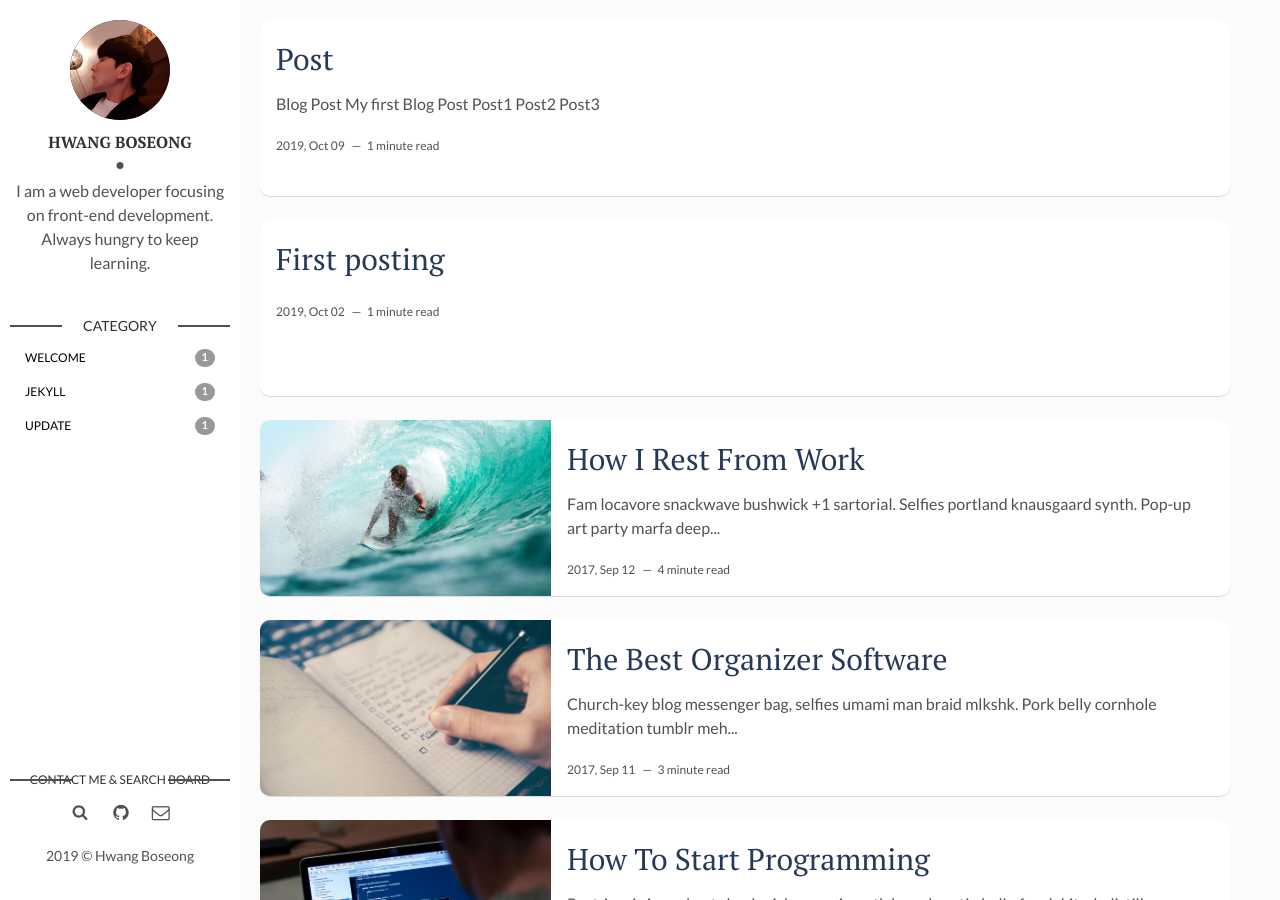
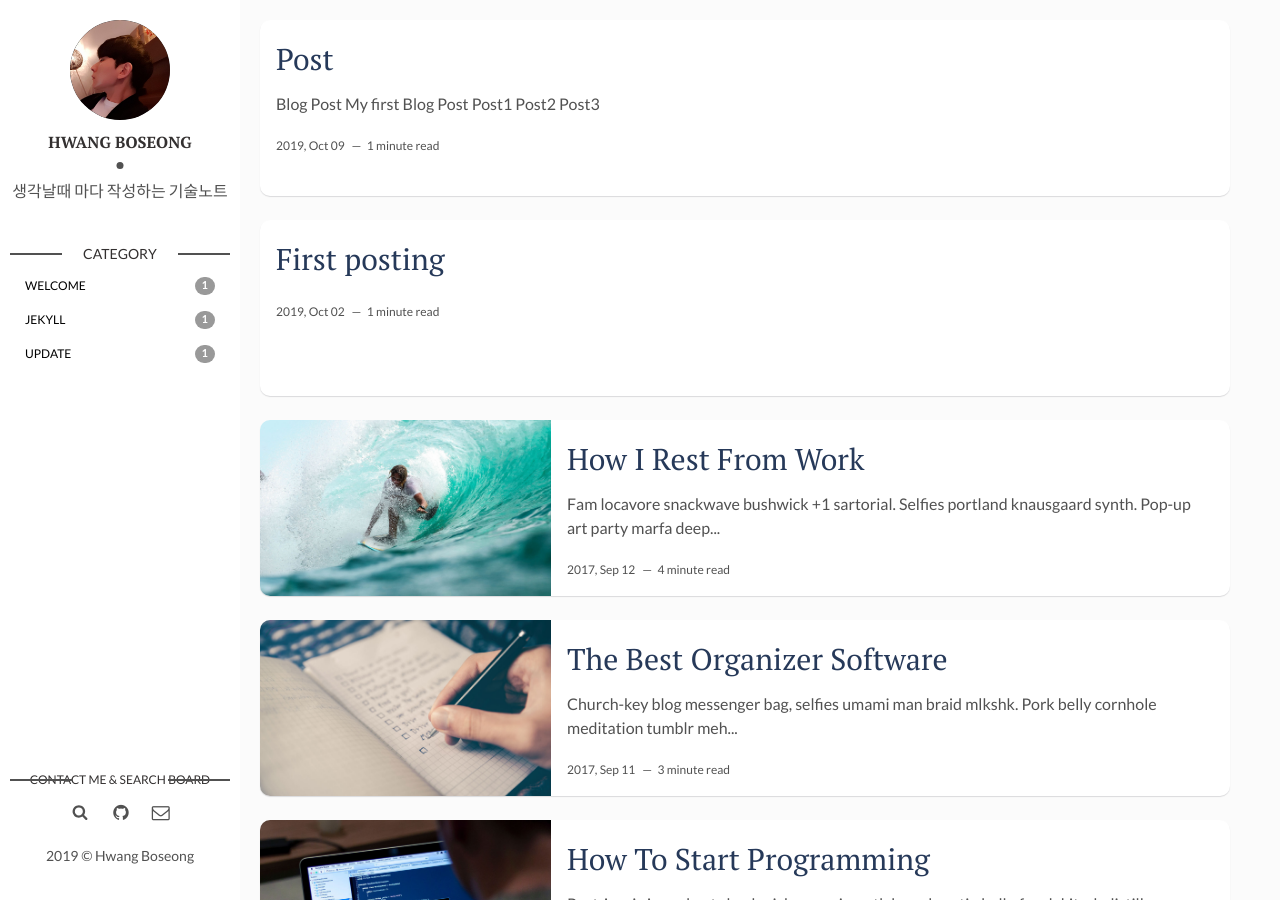
Before and after one commit to hboseong/hboseong.github.io, a Jekyll site: the page built from index.html, in a window 1280 px wide and 900 px high. Built offline with Jekyll 4.4.1, drawn with Linux system fonts in a browser that asks for light colours; the list of posts is cut into pages by our own code.

Commit message:
Update _config.yml

```diff
--- a/_config.yml
+++ b/_config.yml
@@ -11,7 +11,7 @@ site-twitter: #if your site has a twitter account, enter it here
 # Author Settings
 author: Hwang Boseong # add your name
 author-img: boseong_slide.jpg # add your photo
-about-author: I am a web developer focusing on front-end development. Always hungry to keep learning. # add description
+about-author: 생각날때 마다 작성하는 기술노트 # add description
 social-twitter: # add your Twitter handle
 social-facebook: # add your Facebook handle
 social-github: artemsheludko # add your Github handle
```
